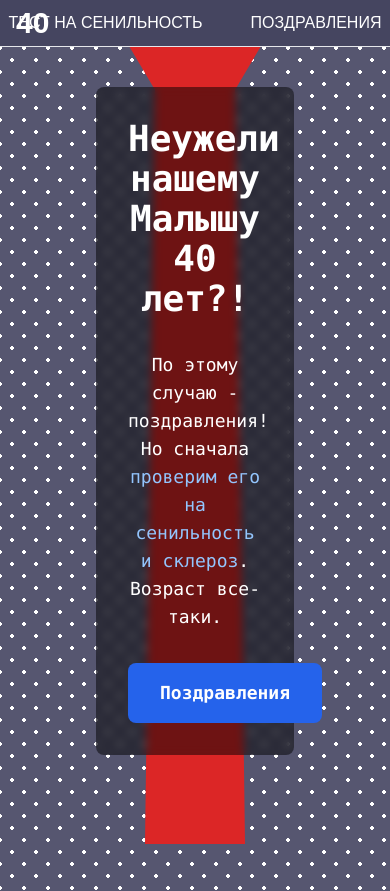
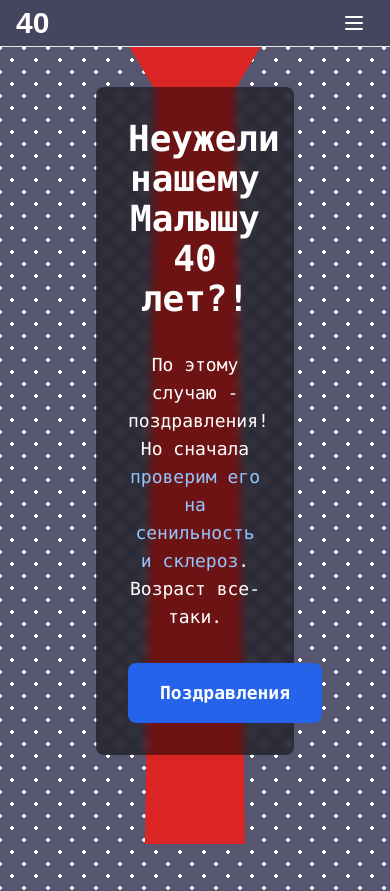
Before and after one commit to s-parfenov/kisesoroket, a Next.js app: page / in a window 390 px wide. Built offline with nearby package versions, Linux system fonts and the light colour scheme.

Commit message:
Menu fixed

```diff
--- a/components/Header.tsx
+++ b/components/Header.tsx
@@ -8,11 +8,12 @@ import PasswordModal from './PasswordModal';
 export default function Header() {
   const pathname = usePathname();
   const [isPasswordModalOpen, setIsPasswordModalOpen] = useState(false);
+  const [isMobileMenuOpen, setIsMobileMenuOpen] = useState(false);
 
   return (
     <header className="sticky top-0 z-50 w-full border-b border-gray-200 backdrop-blur-sm" style={{ backgroundColor: '#454560' }}>
       <div className="max-w-7xl mx-auto px-4 sm:px-6 lg:px-8">
-        <div className="grid grid-cols-3 items-center h-[2.88rem]">
+        <div className="flex md:grid md:grid-cols-3 items-center justify-between md:justify-center h-[2.88rem] relative">
           {/* Logo */}
           <div className="flex items-center">
             <Link href="/" className="flex items-center space-x-2">
@@ -20,8 +21,8 @@ export default function Header() {
             </Link>
           </div>
 
-          {/* Navigation - Center */}
-          <nav className="flex items-center justify-center space-x-4">
+          {/* Desktop Navigation - Center */}
+          <nav className="hidden md:flex items-center justify-center space-x-4">
             <Link
               href="/photos"
               className={`px-4 py-1.5 rounded-lg font-medium transition-colors uppercase whitespace-nowrap ${
@@ -42,16 +43,72 @@ export default function Header() {
             >
               Поздравления
             </button>
-            <PasswordModal
-              isOpen={isPasswordModalOpen}
-              onClose={() => setIsPasswordModalOpen(false)}
-            />
           </nav>
 
-          {/* Empty space for grid alignment */}
-          <div></div>
+          {/* Mobile Menu Button - Right side */}
+          <button
+            onClick={() => setIsMobileMenuOpen(!isMobileMenuOpen)}
+            className="md:hidden text-white p-2 hover:bg-white/20 rounded-lg transition-colors"
+            aria-label="Toggle menu"
+          >
+            <svg
+              className="w-6 h-6"
+              fill="none"
+              strokeLinecap="round"
+              strokeLinejoin="round"
+              strokeWidth="2"
+              viewBox="0 0 24 24"
+              stroke="currentColor"
+            >
+              {isMobileMenuOpen ? (
+                <path d="M6 18L18 6M6 6l12 12" />
+              ) : (
+                <path d="M4 6h16M4 12h16M4 18h16" />
+              )}
+            </svg>
+          </button>
+
+          {/* Empty space for grid alignment on desktop */}
+          <div className="hidden md:block"></div>
         </div>
+
+        {/* Mobile Navigation Menu */}
+        {isMobileMenuOpen && (
+          <nav className="md:hidden py-4 border-t border-gray-300/20">
+            <div className="flex flex-col space-y-2">
+              <Link
+                href="/photos"
+                onClick={() => setIsMobileMenuOpen(false)}
+                className={`px-4 py-2 rounded-lg font-medium transition-colors uppercase whitespace-nowrap ${
+                  pathname === '/photos'
+                    ? 'bg-blue-600 text-white'
+                    : 'text-white hover:bg-white/20'
+                }`}
+              >
+                ТЕСТ НА СЕНИЛЬНОСТЬ
+              </Link>
+              <button
+                onClick={() => {
+                  setIsPasswordModalOpen(true);
+                  setIsMobileMenuOpen(false);
+                }}
+                className={`px-4 py-2 rounded-lg font-medium transition-colors uppercase whitespace-nowrap text-left ${
+                  pathname === '/congratulations'
+                    ? 'bg-blue-600 text-white'
+                    : 'text-white hover:bg-white/20'
+                }`}
+              >
+                Поздравления
+              </button>
+            </div>
+          </nav>
+        )}
       </div>
+
+      <PasswordModal
+        isOpen={isPasswordModalOpen}
+        onClose={() => setIsPasswordModalOpen(false)}
+      />
     </header>
   );
 }
```
